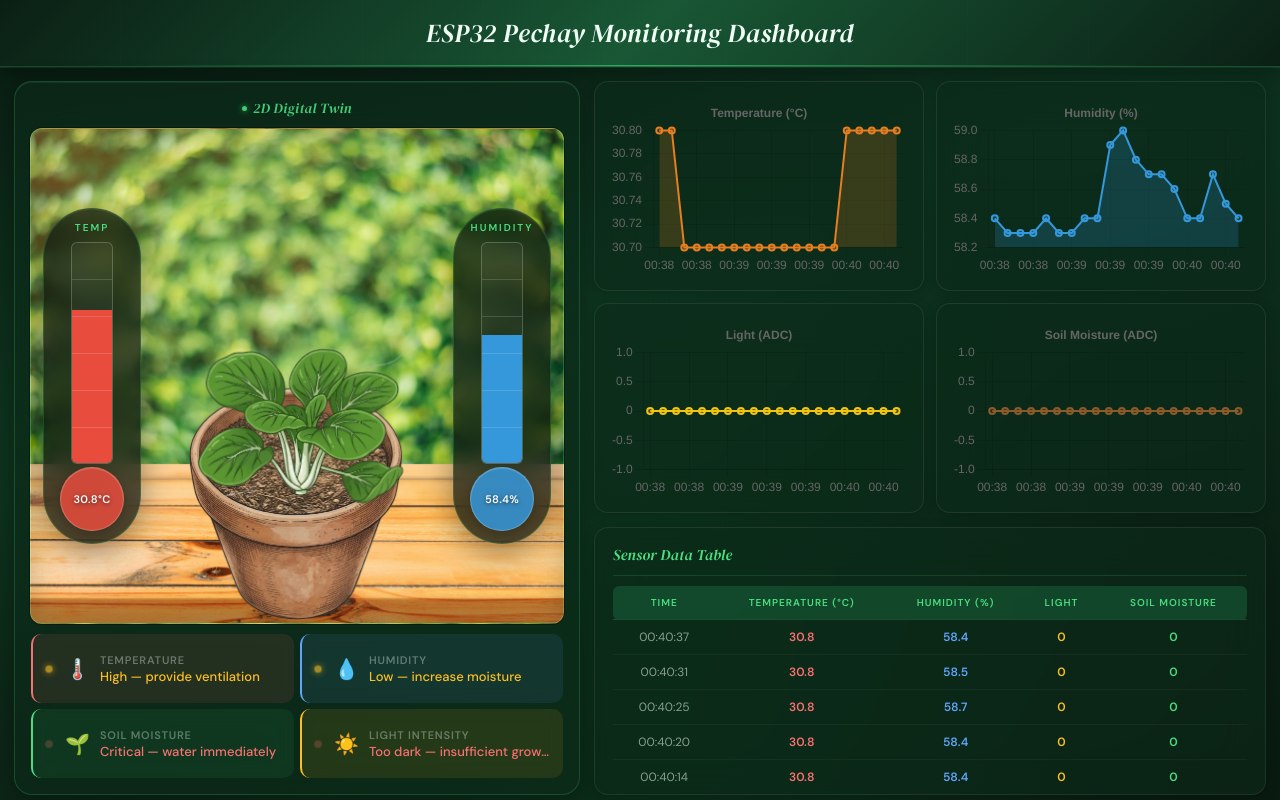
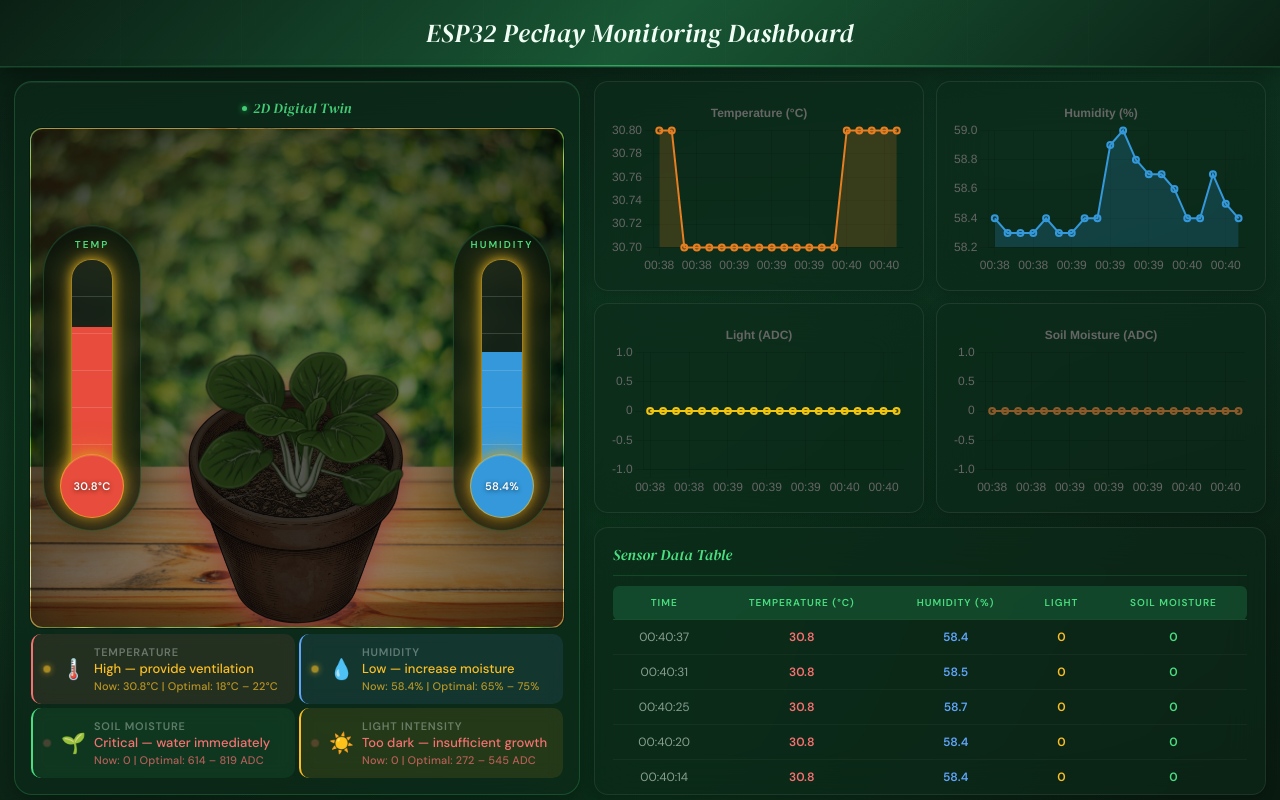
Before and after one commit to ladena67/First_Project, a Flask app: page / in a window 1280 px wide. Run offline with Flask 3, Linux system fonts and the light colour scheme; data comes from the database, SQL or seed files in the repository.

```diff
--- a/1/Flask/static/script.js
+++ b/1/Flask/static/script.js
@@ -16,28 +16,75 @@ function formatSecond(timestamp){
            String(phDate.getSeconds()).padStart(2,'0');
 }
 
+/* FLASK GLOW */
+function getFlaskGlow(status) {
+    if (status === 'good')    return { shadow: '0 0 12px rgba(74,222,128,0.8), 0 0 32px rgba(74,222,128,0.4)', border: 'rgba(74,222,128,0.6)'  };
+    if (status === 'warning') return { shadow: '0 0 12px rgba(251,191,36,0.8), 0 0 32px rgba(251,191,36,0.4)',  border: 'rgba(251,191,36,0.6)'  };
+    if (status === 'danger')  return { shadow: '0 0 12px rgba(248,113,113,0.8), 0 0 32px rgba(248,113,113,0.4)', border: 'rgba(248,113,113,0.6)' };
+    return { shadow: 'none', border: 'rgba(255,255,255,0.2)' };
+}
+
+function applyFlaskGlow(tube, bulb, status) {
+    const glow = getFlaskGlow(status);
+    if (tube) {
+        tube.style.borderColor = glow.border;
+        tube.style.boxShadow   = glow.shadow;
+    }
+    if (bulb) {
+        bulb.style.borderColor = glow.border;
+        bulb.style.boxShadow   = `0 4px 16px rgba(0,0,0,0.3), inset 0 1px 0 rgba(255,255,255,0.15), ${glow.shadow}`;
+    }
+}
+
 /* FLASK BARS */
-function updateTemperatureBar(temp){
+function updateTemperatureBar(temp, status) {
     const bar  = document.getElementById("tempBar");
     const bulb = document.getElementById("tempBulb");
+    const tube = bulb.previousElementSibling;
     const minTemp = 10, maxTemp = 40;
     let percent = (temp - minTemp) / (maxTemp - minTemp);
     percent = Math.max(0, Math.min(1, percent));
     bar.style.height      = (percent * 100) + "%";
     bar.style.background  = "#e74c3c";
-    bulb.style.background = "rgba(231, 76, 60, 0.85)";
+    bulb.style.background = "rgba(231, 76, 60, 1)";
     document.querySelector(".temp-value-label").textContent = temp + "°C";
+    applyFlaskGlow(tube, bulb, status);
 }
 
-function updateHumidityBar(humidity){
+function updateHumidityBar(humidity, status) {
     const bar  = document.getElementById("humidityBar");
     const bulb = document.getElementById("humidityBulb");
+    const tube = bulb.previousElementSibling;
     let percent = humidity / 100;
     percent = Math.max(0, Math.min(1, percent));
     bar.style.height      = (percent * 100) + "%";
     bar.style.background  = "#3498db";
-    bulb.style.background = "rgba(52, 152, 219, 0.85)";
+    bulb.style.background = "rgba(52, 152, 219, 1)";
     document.querySelector(".humidity-value-label").textContent = humidity + "%";
+    applyFlaskGlow(tube, bulb, status);
+}
+
+/* SOIL GLOW */
+function getSoilStatus(soil) {
+    if (soil < 410 || soil > 921) return 'danger';
+    if (soil >= 614 && soil <= 819) return 'good';
+    return 'warning';
+}
+
+function getSoilGlowFilter(status, brightness) {
+    if (status === 'good')    return `brightness(${brightness}) drop-shadow(0 0 10px rgba(74,222,128,0.9))  drop-shadow(0 0 24px rgba(74,222,128,0.5))`;
+    if (status === 'warning') return `brightness(${brightness}) drop-shadow(0 0 10px rgba(251,191,36,0.9))  drop-shadow(0 0 24px rgba(251,191,36,0.5))`;
+    if (status === 'danger')  return `brightness(${brightness}) drop-shadow(0 0 10px rgba(248,113,113,0.9)) drop-shadow(0 0 24px rgba(248,113,113,0.5))`;
+    return `brightness(${brightness})`;
+}
+
+function updateSoilGlow(soil) {
+    const image = document.querySelector(".digital-twin-image");
+    if (!image) return;
+    const status     = getSoilStatus(soil);
+    const brightness = document.querySelector(".digital-twin")?.style.getPropertyValue("--light-brightness") || "1";
+    image.style.filter     = getSoilGlowFilter(status, brightness);
+    image.style.transition = 'filter 0.6s ease';
 }
 
 /* DIGITAL TWIN LIGHTING */
@@ -78,10 +125,7 @@ function updateDigitalTwinLighting(light) {
     twin.style.setProperty("--overlay-gradient", overlayGradient);
     twin.style.transition = "all 1s ease";
 
-    if (image) {
-        image.style.filter     = `brightness(${brightness})`;
-        image.style.transition = "filter 1s ease";
-    }
+    /* pechay brightness only — soil image gets its own filter via updateSoilGlow */
     if (pechay) {
         pechay.style.filter     = `brightness(${brightness})`;
         pechay.style.transition = "filter 1s ease";
@@ -92,6 +136,8 @@ function updateDigitalTwinLighting(light) {
 function updateDigitalTwinSoilImage(soil) {
     const image = document.querySelector(".digital-twin-image");
     if (!image) return;
+
+    image.dataset.lastSoil = soil;
 
     let imageName;
     if (soil < 410)       imageName = "soil_dry";
@@ -151,15 +197,26 @@ function initPlantHover() {
         tooltip.style.transform = "translateX(-50%) scale(0.92)";
     }
 
-    function applyGlow() {
-        if (image)  image.style.filter  = "brightness(1.15) drop-shadow(0 0 12px rgba(74,222,128,0.5)) drop-shadow(0 0 24px rgba(74,222,128,0.2))";
+    function applyHoverGlow() {
+        /* pechay gets hover green glow */
         if (pechay) pechay.style.filter = "brightness(1.15) drop-shadow(0 0 16px rgba(74,222,128,0.6)) drop-shadow(0 0 32px rgba(74,222,128,0.25))";
+        /* pot keeps its soil status glow but brightens */
+        if (image) {
+            const soil       = parseFloat(image.dataset.lastSoil || "700");
+            const status     = getSoilStatus(soil);
+            image.style.filter = getSoilGlowFilter(status, 1.15);
+        }
     }
 
-    function removeGlow() {
+    function removeHoverGlow() {
         const brightness = twin.style.getPropertyValue("--light-brightness") || "1";
-        if (image)  image.style.filter  = `brightness(${brightness})`;
         if (pechay) pechay.style.filter = `brightness(${brightness})`;
+        /* restore soil glow at correct brightness */
+        if (image) {
+            const soil   = parseFloat(image.dataset.lastSoil || "700");
+            const status = getSoilStatus(soil);
+            image.style.filter = getSoilGlowFilter(status, brightness);
+        }
     }
 
     twin.addEventListener("mousemove", (e) => {
@@ -168,28 +225,24 @@ function initPlantHover() {
                         t.classList.contains("digital-twin-image");
 
         if (onPlant && !hovering) {
-            /* just entered — apply once */
             hovering = true;
             showTooltip();
-            applyGlow();
+            applyHoverGlow();
         } else if (!onPlant && hovering) {
-            /* just left plant area */
             hovering = false;
             hideTooltip();
-            removeGlow();
+            removeHoverGlow();
         }
-        /* if onPlant && hovering — mouse is still there, do nothing */
     });
 
     twin.addEventListener("mouseleave", () => {
         hovering = false;
         hideTooltip();
-        removeGlow();
+        removeHoverGlow();
     });
 
-    /* re-apply glow after each src swap since filter may reset */
     const observer = new MutationObserver(() => {
-        if (hovering) applyGlow();
+        if (hovering) applyHoverGlow();
     });
 
     if (pechay) {
@@ -200,12 +253,17 @@ function initPlantHover() {
 /* RECOMMENDATIONS */
 function updateRecommendations(temp, humidity, soil, light) {
 
-    function setRec(id, text, status) {
+    function setRec(id, valuesId, text, valuesText, status) {
         const el      = document.getElementById(id);
+        const valEl   = document.getElementById(valuesId);
         const card    = el.closest('.rec-card');
         const warning = card.querySelector('.rec-warning');
         el.textContent = text;
         el.className   = `rec-status ${status}`;
+        if (valEl) {
+            valEl.textContent = valuesText;
+            valEl.className   = `rec-values ${status}`;
+        }
         if (status === 'good') {
             warning.classList.remove('active', 'danger');
         } else if (status === 'warning') {
@@ -216,33 +274,33 @@ function updateRecommendations(temp, humidity, soil, light) {
         }
     }
 
-    /* temperature — optimal 18-22C, tolerable up to 34C */
-    if (temp < 18)       setRec('recTemp', 'Too cold — below 18°C',      'danger');
-    else if (temp <= 22) setRec('recTemp', 'Optimal range',               'good');
-    else if (temp <= 30) setRec('recTemp', 'Tolerable — monitor closely', 'warning');
-    else if (temp <= 34) setRec('recTemp', 'High — provide ventilation',  'warning');
-    else                 setRec('recTemp', 'Critical — heat stress risk',  'danger');
+    /* TEMPERATURE — optimal 18–22°C */
+    if (temp < 18)       setRec('recTemp', 'recTempValues', 'Too cold — below 18°C',      `Now: ${temp}°C | Optimal: 18°C – 22°C`, 'danger');
+    else if (temp <= 22) setRec('recTemp', 'recTempValues', 'Optimal range',               `Now: ${temp}°C | Optimal: 18°C – 22°C`, 'good');
+    else if (temp <= 30) setRec('recTemp', 'recTempValues', 'Tolerable — monitor closely', `Now: ${temp}°C | Optimal: 18°C – 22°C`, 'warning');
+    else if (temp <= 34) setRec('recTemp', 'recTempValues', 'High — provide ventilation',  `Now: ${temp}°C | Optimal: 18°C – 22°C`, 'warning');
+    else                 setRec('recTemp', 'recTempValues', 'Critical — heat stress risk',  `Now: ${temp}°C | Optimal: 18°C – 22°C`, 'danger');
 
-    /* humidity — optimal 65-75%, danger above 80% */
-    if (humidity < 50)        setRec('recHumidity', 'Too dry — mist or irrigate', 'danger');
-    else if (humidity < 65)   setRec('recHumidity', 'Low — increase moisture',    'warning');
-    else if (humidity <= 75)  setRec('recHumidity', 'Optimal range',              'good');
-    else if (humidity <= 80)  setRec('recHumidity', 'Slightly high — monitor',    'warning');
-    else                      setRec('recHumidity', 'Danger — fungal risk',        'danger');
+    /* HUMIDITY — optimal 65–75% */
+    if (humidity < 50)       setRec('recHumidity', 'recHumidityValues', 'Too dry — mist or irrigate', `Now: ${humidity}% | Optimal: 65% – 75%`, 'danger');
+    else if (humidity < 65)  setRec('recHumidity', 'recHumidityValues', 'Low — increase moisture',    `Now: ${humidity}% | Optimal: 65% – 75%`, 'warning');
+    else if (humidity <= 75) setRec('recHumidity', 'recHumidityValues', 'Optimal range',              `Now: ${humidity}% | Optimal: 65% – 75%`, 'good');
+    else if (humidity <= 80) setRec('recHumidity', 'recHumidityValues', 'Slightly high — monitor',    `Now: ${humidity}% | Optimal: 65% – 75%`, 'warning');
+    else                     setRec('recHumidity', 'recHumidityValues', 'Danger — fungal risk',        `Now: ${humidity}% | Optimal: 65% – 75%`, 'danger');
 
-    /* soil moisture — optimal 614-819 ADC (60-80%) */
-    if (soil < 410)       setRec('recSoil', 'Critical — water immediately', 'danger');
-    else if (soil < 614)  setRec('recSoil', 'Low — below field capacity',   'warning');
-    else if (soil <= 819) setRec('recSoil', 'Optimal range',                'good');
-    else if (soil <= 921) setRec('recSoil', 'High — reduce irrigation',     'warning');
-    else                  setRec('recSoil', 'Waterlogged — drainage needed', 'danger');
+    /* SOIL MOISTURE — optimal 614–819 ADC */
+    if (soil < 410)       setRec('recSoil', 'recSoilValues', 'Critical — water immediately', `Now: ${soil} | Optimal: 614 – 819 ADC`, 'danger');
+    else if (soil < 614)  setRec('recSoil', 'recSoilValues', 'Low — below field capacity',   `Now: ${soil} | Optimal: 614 – 819 ADC`, 'warning');
+    else if (soil <= 819) setRec('recSoil', 'recSoilValues', 'Optimal range',                `Now: ${soil} | Optimal: 614 – 819 ADC`, 'good');
+    else if (soil <= 921) setRec('recSoil', 'recSoilValues', 'High — reduce irrigation',     `Now: ${soil} | Optimal: 614 – 819 ADC`, 'warning');
+    else                  setRec('recSoil', 'recSoilValues', 'Waterlogged — drainage needed', `Now: ${soil} | Optimal: 614 – 819 ADC`, 'danger');
 
-    /* light intensity — optimal 272-545 ADC (~22,000 lux) */
-    if (light < 90)        setRec('recLight', 'Too dark — insufficient growth', 'danger');
-    else if (light < 272)  setRec('recLight', 'Low — below saturation point',   'warning');
-    else if (light <= 545) setRec('recLight', 'Optimal range',                  'good');
-    else if (light <= 727) setRec('recLight', 'High — monitor for stress',      'warning');
-    else                   setRec('recLight', 'Excessive — provide shade',       'danger');
+    /* LIGHT INTENSITY — optimal 272–545 ADC */
+    if (light < 90)        setRec('recLight', 'recLightValues', 'Too dark — insufficient growth', `Now: ${light} | Optimal: 272 – 545 ADC`, 'danger');
+    else if (light < 272)  setRec('recLight', 'recLightValues', 'Low — below saturation point',   `Now: ${light} | Optimal: 272 – 545 ADC`, 'warning');
+    else if (light <= 545) setRec('recLight', 'recLightValues', 'Optimal range',                  `Now: ${light} | Optimal: 272 – 545 ADC`, 'good');
+    else if (light <= 727) setRec('recLight', 'recLightValues', 'High — monitor for stress',      `Now: ${light} | Optimal: 272 – 545 ADC`, 'warning');
+    else                   setRec('recLight', 'recLightValues', 'Excessive — provide shade',       `Now: ${light} | Optimal: 272 – 545 ADC`, 'danger');
 }
 
 /* TABLE */
@@ -306,6 +364,19 @@ function createChart(canvasId, label, labels, tooltips, data, chartVar, setChart
     setChart(chart);
 }
 
+/* STATUS HELPERS */
+function getTempStatus(temp) {
+    if (temp < 18 || temp > 34) return 'danger';
+    if (temp <= 22)             return 'good';
+    return 'warning';
+}
+
+function getHumidityStatus(humidity) {
+    if (humidity < 50 || humidity > 80)      return 'danger';
+    if (humidity >= 65 && humidity <= 75)    return 'good';
+    return 'warning';
+}
+
 /* LOAD DATA */
 async function loadData(){
     const response = await fetch('/data');
@@ -324,12 +395,17 @@ async function loadData(){
     const latestSoil     = soils[soils.length - 1];
     const latestLight    = lights[lights.length - 1];
 
+    /* statuses computed AFTER latest values are defined */
+    const tempStatus     = getTempStatus(latestTemp);
+    const humidityStatus = getHumidityStatus(latestHumidity);
+
     updateTable(data);
-    updateTemperatureBar(latestTemp);
-    updateHumidityBar(latestHumidity);
+    updateTemperatureBar(latestTemp, tempStatus);
+    updateHumidityBar(latestHumidity, humidityStatus);
     updateRecommendations(latestTemp, latestHumidity, latestSoil, latestLight);
-    updateDigitalTwinLighting(500);
+    updateDigitalTwinLighting(latestLight);
     updateDigitalTwinSoilImage(latestSoil);
+    updateSoilGlow(latestSoil);
 
     createChart("tempChart",     "Temperature (°C)",   labels, tooltips, temps,  tempChart,     (c) => tempChart     = c, "#e67e22");
     createChart("humidityChart", "Humidity (%)",        labels, tooltips, hums,   humidityChart, (c) => humidityChart = c, "#3498db");
--- a/1/Flask/static/style.css
+++ b/1/Flask/static/style.css
@@ -102,7 +102,9 @@ html, body {
     flex-direction: column;
     align-items: center;
     min-height: 0;
+    height: 100%;
     overflow: hidden;
+    box-sizing: border-box;
     background: var(--glass-mid);
     backdrop-filter: blur(20px);
     -webkit-backdrop-filter: blur(20px);
@@ -110,7 +112,6 @@ html, body {
     box-shadow: var(--shadow-card),
                 inset 0 1px 0 rgba(255,255,255,0.06);
 }
-
 .twin-title {
     margin: 0 0 10px 0;
     font-family: 'DM Serif Display', serif;
@@ -139,6 +140,7 @@ html, body {
 .digital-twin {
     flex: 1;
     min-height: 0;
+    /* remove max-height entirely */
     width: 100%;
     position: relative;
     border-radius: 12px;
@@ -177,7 +179,7 @@ html, body {
     transform: translateX(-50%);
     z-index: 1;
     cursor: pointer;
-    transition: opacity 0.3s ease, filter 1s ease;
+    transition: opacity 0.3s ease, filter 0.6s ease;
 }
 
 /* pechay plant overlay */
@@ -322,10 +324,12 @@ html, body {
     height: 220px;
     background: rgba(255,255,255,0.04);
     border: 1.5px solid rgba(255,255,255,0.2);
-    border-radius: 6px;
+    border-radius: 20px 20px 0 0;
+    border-bottom: none;
     overflow: hidden;
     display: flex;
     align-items: flex-end;
+    transition: box-shadow 0.5s ease, border-color 0.5s ease;
 }
 
 .flask-tube::after {
@@ -378,14 +382,16 @@ html, body {
     height: 62px;
     border-radius: 50%;
     border: 1.5px solid rgba(255,255,255,0.2);
-    margin-top: -3px;
+    margin-top: -32px;
     display: flex;
     align-items: center;
     justify-content: center;
-    transition: background 0.5s ease, box-shadow 0.5s ease;
-    background: rgba(100, 100, 100, 0.4);
+    transition: background 0.5s ease, box-shadow 0.5s ease, border-color 0.5s ease;
+    background: rgba(100, 100, 100, 1);
     box-shadow: 0 4px 16px rgba(0,0,0,0.3),
                 inset 0 1px 0 rgba(255,255,255,0.15);
+    position: relative;
+    z-index: 2;
 }
 
 .flask-bulb span {
@@ -400,29 +406,29 @@ html, body {
 /* RECOMMENDATIONS */
 .recommendations {
     width: 100%;
+    min-height: 120px;
     height: 18vh;
     flex-shrink: 0;
     display: grid;
     grid-template-columns: 1fr 1fr;
     grid-template-rows: 1fr 1fr;
-    gap: 6px;
-    margin-top: 10px;
+    gap: 4px;              /* ← was 6px */
+    margin-top: 6px;       /* ← was 10px */
     position: relative;
     z-index: 1;
+    box-sizing: border-box;
 }
-
 .rec-card {
     border-radius: 10px;
-    padding: 8px 12px;
+    padding: 0 10px;           /* ← was 6px 10px, remove vertical padding */
     display: flex;
-    align-items: center;
-    gap: 10px;
+    align-items: center;       /* ← back to center */
+    gap: 8px;
     overflow: hidden;
     border-left: 2px solid transparent;
     transition: transform 0.2s ease, box-shadow 0.25s ease;
     backdrop-filter: blur(8px);
 }
-
 .rec-card:hover { transform: translateY(-1px); }
 
 .rec-temp  { background: rgba(248, 113, 113, 0.1); border-left-color: var(--red);          }
@@ -436,9 +442,10 @@ html, body {
 .rec-light:hover { box-shadow: 0 0 16px rgba(251, 191, 36, 0.3),  0 0 32px rgba(251, 191, 36, 0.1);  }
 
 .rec-icon {
-    font-size: 20px;
+    font-size: 20px;       /* ← back to 20px */
     flex-shrink: 0;
     line-height: 1;
+    margin-top: 0;         /* ← remove margin */
 }
 
 .rec-content {
@@ -449,7 +456,7 @@ html, body {
 }
 
 .rec-label {
-    font-size: 11px;
+    font-size: 11px;       /* ← back to 11px */
     font-weight: 600;
     color: var(--text-dim);
     text-transform: uppercase;
@@ -457,7 +464,7 @@ html, body {
 }
 
 .rec-status {
-    font-size: 13px;
+    font-size: 13px;       /* ← back to 13px */
     font-weight: 500;
     color: var(--text-muted);
     white-space: nowrap;
@@ -468,6 +475,21 @@ html, body {
 .rec-status.good    { color: var(--green-accent); }
 .rec-status.warning { color: var(--amber);        }
 .rec-status.danger  { color: var(--red);          }
+
+.rec-values {
+    font-size: 11px;       /* ← was 10px */
+    font-weight: 500;
+    color: var(--text-dim);
+    white-space: nowrap;
+    overflow: hidden;
+    text-overflow: ellipsis;
+    letter-spacing: 0.2px;
+    margin-top: 1px;
+}
+
+.rec-values.good    { color: rgba(74,  222, 128, 0.7); }
+.rec-values.warning { color: rgba(251, 191, 36,  0.7); }
+.rec-values.danger  { color: rgba(248, 113, 113, 0.7); }
 
 /* WARNING INDICATOR */
 .rec-warning {
--- a/1/Flask/templates/dashboard.html
+++ b/1/Flask/templates/dashboard.html
@@ -82,7 +82,7 @@
         </div>
         <!-- END digital-twin -->
 
-        <!-- Recommendations -->
+<!-- Recommendations -->
         <div class="recommendations">
             <div class="rec-card rec-temp">
                 <span class="rec-warning"></span>
@@ -90,6 +90,7 @@
                 <div class="rec-content">
                     <span class="rec-label">Temperature</span>
                     <span class="rec-status" id="recTemp">—</span>
+                    <span class="rec-values" id="recTempValues">—</span>
                 </div>
             </div>
             <div class="rec-card rec-hum">
@@ -98,6 +99,7 @@
                 <div class="rec-content">
                     <span class="rec-label">Humidity</span>
                     <span class="rec-status" id="recHumidity">—</span>
+                    <span class="rec-values" id="recHumidityValues">—</span>
                 </div>
             </div>
             <div class="rec-card rec-soil">
@@ -106,6 +108,7 @@
                 <div class="rec-content">
                     <span class="rec-label">Soil Moisture</span>
                     <span class="rec-status" id="recSoil">—</span>
+                    <span class="rec-values" id="recSoilValues">—</span>
                 </div>
             </div>
             <div class="rec-card rec-light">
@@ -114,6 +117,7 @@
                 <div class="rec-content">
                     <span class="rec-label">Light Intensity</span>
                     <span class="rec-status" id="recLight">—</span>
+                    <span class="rec-values" id="recLightValues">—</span>
                 </div>
             </div>
         </div>
```
